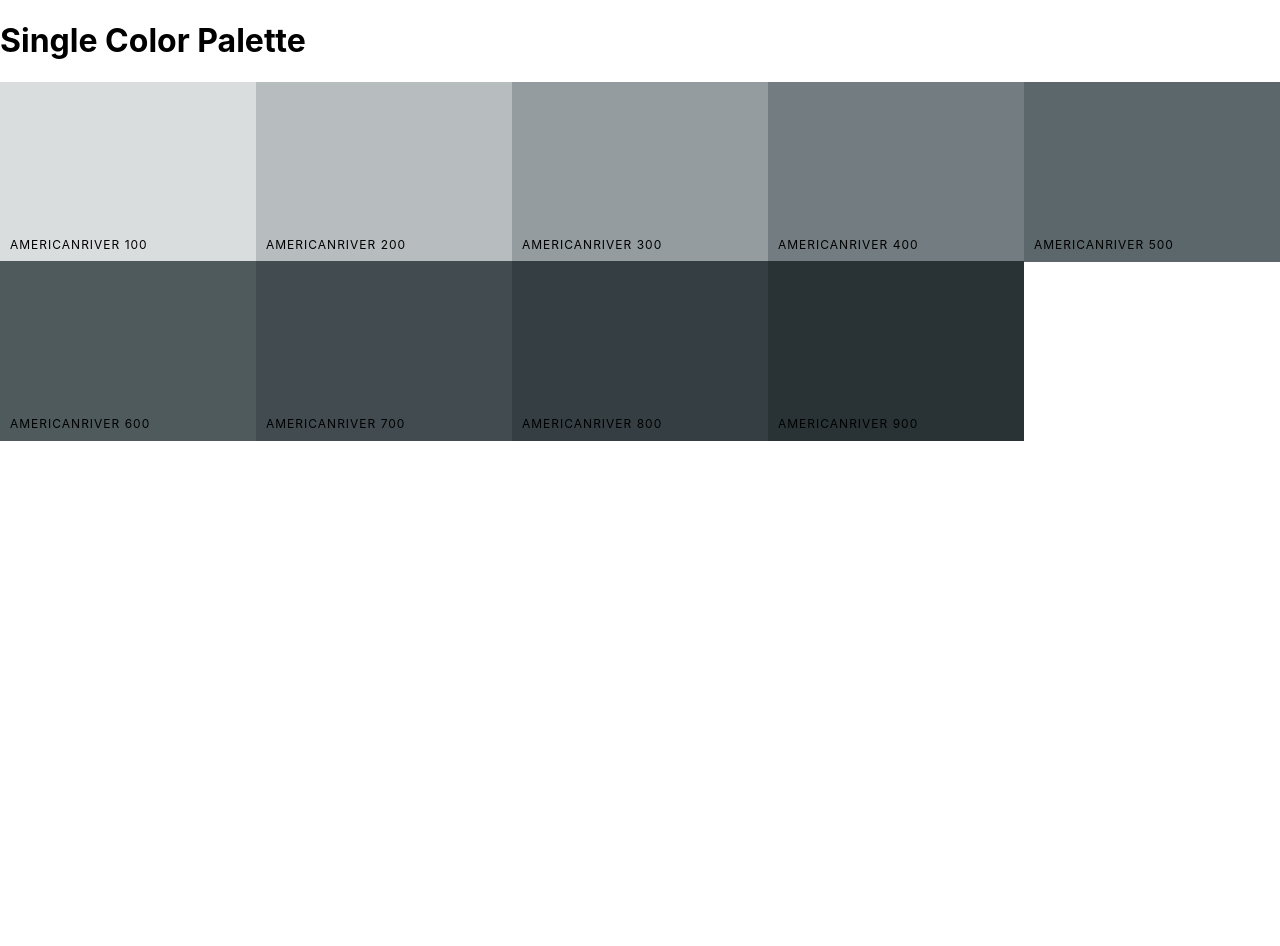
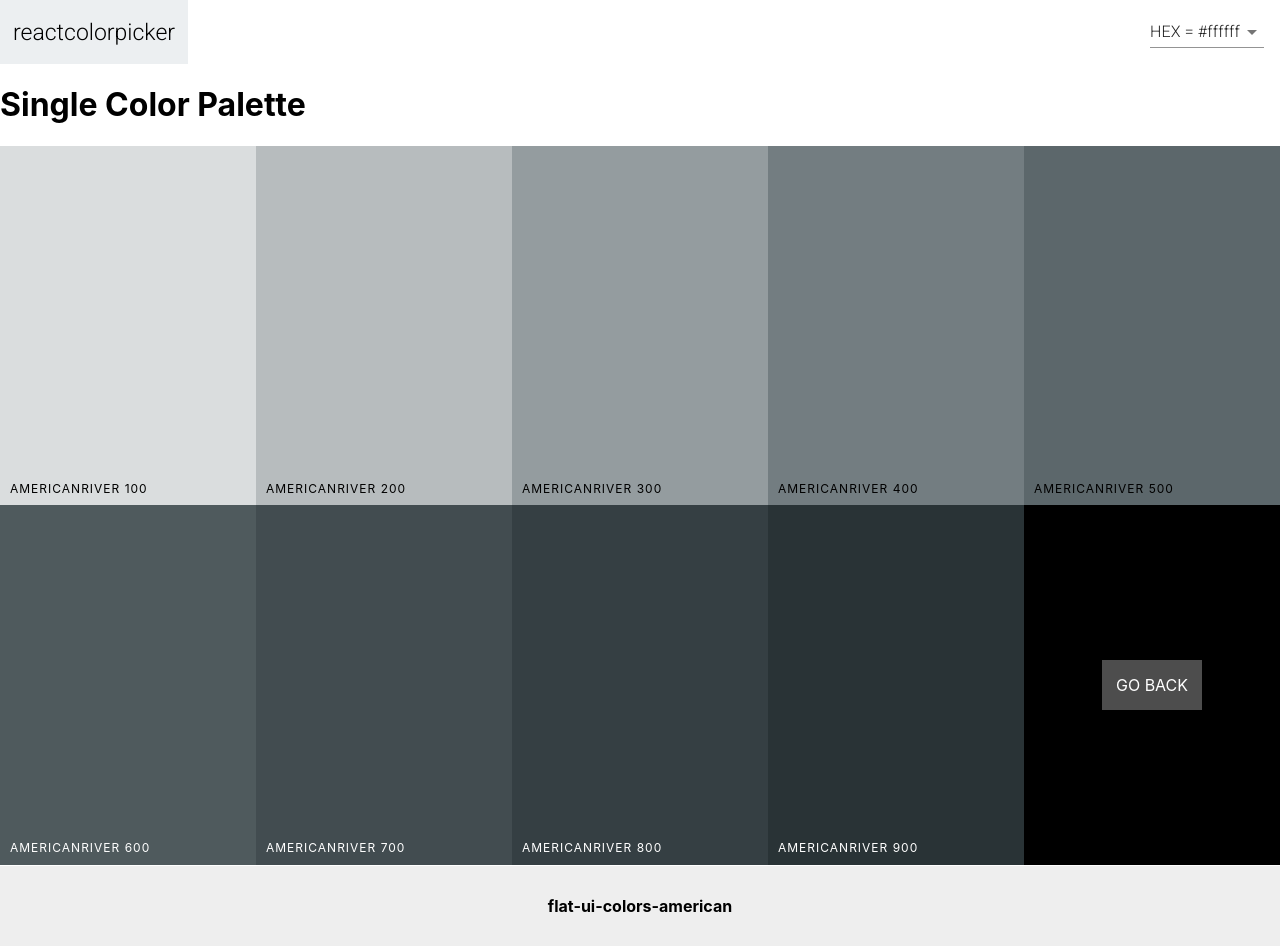
Before and after one commit to ysg81/REACT-colors_app, a React (Create React App) app: page /palette/flat-ui-colors-american/americanriver in a window 1280 px wide. Before the commit the page ends 821 px from the top, so only its background shows below. Built offline with nearby package versions, Linux system fonts and the light colour scheme.

Commit message:
chroma를 이용한 luminance 설정

```diff
--- a/src/components/ColorBox.css
+++ b/src/components/ColorBox.css
@@ -9,6 +9,15 @@
   /* overflow-y: hidden; */
   /* overflow-x: hidden; */
 }
+
+.SinglePalette .ColorBox{
+  height: 50%;
+}
+
+.ColorBox.go-back{
+  background-color: #000;
+}
+
 
 .box-content{
   position: absolute;
@@ -22,7 +31,17 @@
   font-size: 12px;
 }
 
-.copy-container .copy-button{
+.light-color{
+  color: white;
+}
+
+.dark-color,
+.see-more.dark-color,
+.copy-button.dark-color{
+  color:rgba(0,0,0,0.8)
+}
+
+.copy-button, .back-button{
   width: 100px;
   height: 50px;
   position: absolute;
@@ -32,15 +51,34 @@
   outline: none;
   background-color: rgba(255,255,255,0.3);
   font-size: 1rem;
-  line-height: 30px;
   color: #fff;
   text-transform: uppercase;
   border: none;
-
   opacity: 0;
   transition: 0.5s;
   cursor: pointer;
 }
+
+.back-button{
+  text-align: center;
+  line-height: 50px;
+  text-decoration: none;
+  opacity: 1;
+}
+.back-button:before{
+  content: '';
+  position: absolute;
+  top: 0;
+  left: 0;
+  width: 0;
+  height: 100%;
+  background-color: rgba(255, 255, 255, 0.2);
+  transition: 0.2s ease-in-out;
+}
+.back-button:hover:before{
+  width: 100%;
+}
+
 .copy-container:hover .copy-button{
   opacity: 1;
 }
--- a/src/components/ColorBox.js
+++ b/src/components/ColorBox.js
@@ -1,12 +1,16 @@
 import React,{useState} from 'react'
 import {Link, withRouter} from 'react-router-dom'
 import {CopyToClipboard} from 'react-copy-to-clipboard'
+import chroma from 'chroma-js'
 import './ColorBox.css'
 
 function ColorBox(props) {
 
   const {background, name, paletteId, id, showLink} = props
   const [copied, setCopied] = useState(false)
+  const isDrak = chroma(background).luminance() <= 0.1
+  const isLight = chroma(background).luminance() >= 0.7
+
   const changeCopyState = () => {
     setCopied(true)
     setTimeout(() => {
@@ -18,19 +22,19 @@ function ColorBox(props) {
     <div style={{background}} className="ColorBox">
       <div style={{background}} className={`copy-overlay ${copied && 'show'}`}/>
       <div className={`copy-msg ${copied && 'show'}`}>
-        <h1>copied!</h1>
-        <p>{background}</p>
+        <h1 className={isLight && "dark-color"}>copied!</h1>
+        <p className={isLight && "dark-color"}>{background}</p>
       </div>
       <div className="copy-container">
         <div className="box-content">
-          <span>{name}</span>
+          <span className={isDrak && "light-color"}>{name}</span>
         </div>
         <CopyToClipboard text={background} onCopy={changeCopyState}>
-          <button className="copy-button">Copy</button>
+          <button className={`copy-button ${isLight && "dark-color"}`}>Copy</button>
         </CopyToClipboard>
         {showLink && (
           <Link to={`/palette/${paletteId}/${id}`} onClick={e => e.stopPropagation()}>
-            <span className="see-more">More</span>
+            <span className={`see-more ${isLight && "dark-color"}`}>More</span>
           </Link>
         )}
       </div>
--- a/src/components/MiniPalette.js
+++ b/src/components/MiniPalette.js
@@ -54,7 +54,6 @@ function MiniPalette(props) {
   return (
     <div className={classes.container} onClick={handleClick}>
       <div className={classes.colors}>
-        {/* MINICOLORBOX */}
         {miniColorBoxes}
       </div>
       <h5 className={classes.title}>
--- a/src/components/Palette.js
+++ b/src/components/Palette.js
@@ -1,12 +1,14 @@
 import React,{useState} from 'react'
 import ColorBox from './ColorBox'
 import './Palette.css'
+import Footer from './partial/Footer'
 import Navbar from './partial/Navbar'
 
 function Palette({palette}) {
   const {colors, palettename, id} = palette
   const [level, setLevel] = useState(500)
   const [format, setFormat] = useState("hex")
+
   const changeLevel = (newlevel) => {
     setLevel(newlevel)
   }
@@ -24,13 +26,16 @@ function Palette({palette}) {
   }
   return (
     <div className="Palette">
-    <Navbar level={level} changeLevel={changeLevel} handleChange={changeFormat}/>
+    <Navbar
+      shownavbar={true}
+      level={level}
+      changeLevel={changeLevel}
+      handleChange={changeFormat}
+    />
     <div className="Palette-colors">
       {colorBoxes}
     </div>
-    <footer className="Palette-footer">
-      {palettename}
-    </footer>
+    <Footer footer={palettename}/>
     </div>
   )
 }
--- a/src/components/SingleColorPalette.js
+++ b/src/components/SingleColorPalette.js
@@ -1,11 +1,13 @@
 import React,{useState} from 'react'
+import {Link} from 'react-router-dom'
 import ColorBox from './ColorBox';
-
-
+import Footer from './partial/Footer';
+import Navbar from './partial/Navbar';
+import './ColorBox.css'
 
 function SingleColorPalette(props) {
+
   const {palette, colorId} = props
-
   const gatherShades = (palette, FilterBy) => {
     let shades = []
     const allColors = palette.colors;
@@ -17,18 +19,36 @@ function SingleColorPalette(props) {
     return shades.slice(1)
 
   }
+
   const [shades, setShades] = useState(gatherShades(palette, colorId))
+  const [format, setFormat] = useState("hex")
 
   const colorBoxes = shades.map(s => (
     <ColorBox
       key={s.id}
       name={s.name}
-      background={s.hex}/>
+      background={s[format]}
+      showLink={false}/>
   ))
+
+  const changeFormat = (val) => {
+    setFormat(val)
+  }
+
   return (
-    <div className="Palette">
+    <div className="SinglePalette Palette">
+      <Navbar
+        shownavbar={false}
+        handleChange={changeFormat}
+      />
       <h1>Single Color Palette</h1>
-      <div class="Palette-colors">{colorBoxes}</div>
+      <div class="Palette-colors">
+        {colorBoxes}
+        <div className="go-back ColorBox">
+          <Link to={`/palette/${palette.id}`} className="back-button">Go Back</Link>
+        </div>
+      </div>
+      <Footer footer={palette.id} />
     </div>
   )
 }
--- /dev/null
+++ b/src/components/partial/Footer.js
@@ -0,0 +1,12 @@
+import React from 'react'
+
+function Footer(props) {
+  const {footer} = props
+  return (
+    <footer className="Palette-footer">
+      {footer}
+    </footer>
+  )
+}
+
+export default Footer
--- a/src/components/partial/Navbar.css
+++ b/src/components/partial/Navbar.css
@@ -28,7 +28,7 @@
 
 .slider{
   width: 340px;
-  margin: 0 0px;
+  margin: 0 20px;
   display: inline-block;
 }
 
--- a/src/components/partial/Navbar.js
+++ b/src/components/partial/Navbar.js
@@ -12,7 +12,7 @@ import Slider from 'rc-slider'
 
 function Navbar(props) {
   const [format, setFormat] = useState("hex")
-  const {level, changeLevel, handleChange} = props
+  const {level, changeLevel, handleChange, shownavbar} = props
   const [open, setOpen] = useState(false)
   const thisChange = (e) => {
     setFormat(e.target.value)
@@ -27,6 +27,7 @@ function Navbar(props) {
       <div className="logo">
         <Link to="/">reactcolorpicker</Link>
       </div>
+      {shownavbar && (
         <div className="slider-container">
           <span>Level: {level}</span>
           <div className="slider">
@@ -39,6 +40,7 @@ function Navbar(props) {
             />
           </div>
         </div>
+      )}
       <div className="select-container">
         <Select value={format} onChange={thisChange}>
           <MenuItem value="hex">HEX = #ffffff</MenuItem>
@@ -46,6 +48,7 @@ function Navbar(props) {
           <MenuItem value="rgba">RGBA = rgba(255,255,255,1.0)</MenuItem>
         </Select>
       </div>
+
       <Snackbar anchorOrigin={{vertical: "bottom", horizontal: "left"}}
         open={open}
         autoHideDuration={3000}
```
Lines whose indentation alone changed are shown as unchanged.
